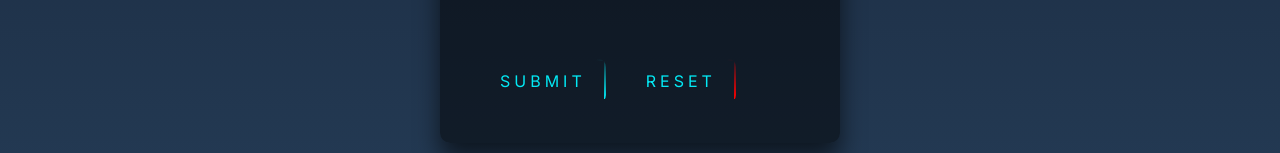
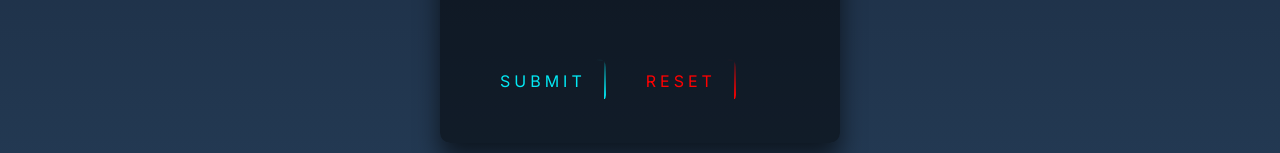
Before and after one commit to Rupit-Prajapati-AT/loan-calculator, a Next.js app: page / in a window 1280 px wide. Shown: the part 579-732 px from the top of the page. Built offline with nearby package versions, Linux system fonts and the light colour scheme.

Commit message:
reset button designing

```diff
--- a/src/app/globals.css
+++ b/src/app/globals.css
@@ -67,6 +67,9 @@ body {
   border-radius: 5px;
   box-shadow: 0 0 5px #03e9f4, 0 0 25px #03e9f4, 0 0 50px #03e9f4,
     0 0 100px #03e9f4;
+}
+.car-calculator button.reset {
+  color: #ff0000;
 }
 .car-calculator button.reset:hover {
   background: #ff0000;
```
